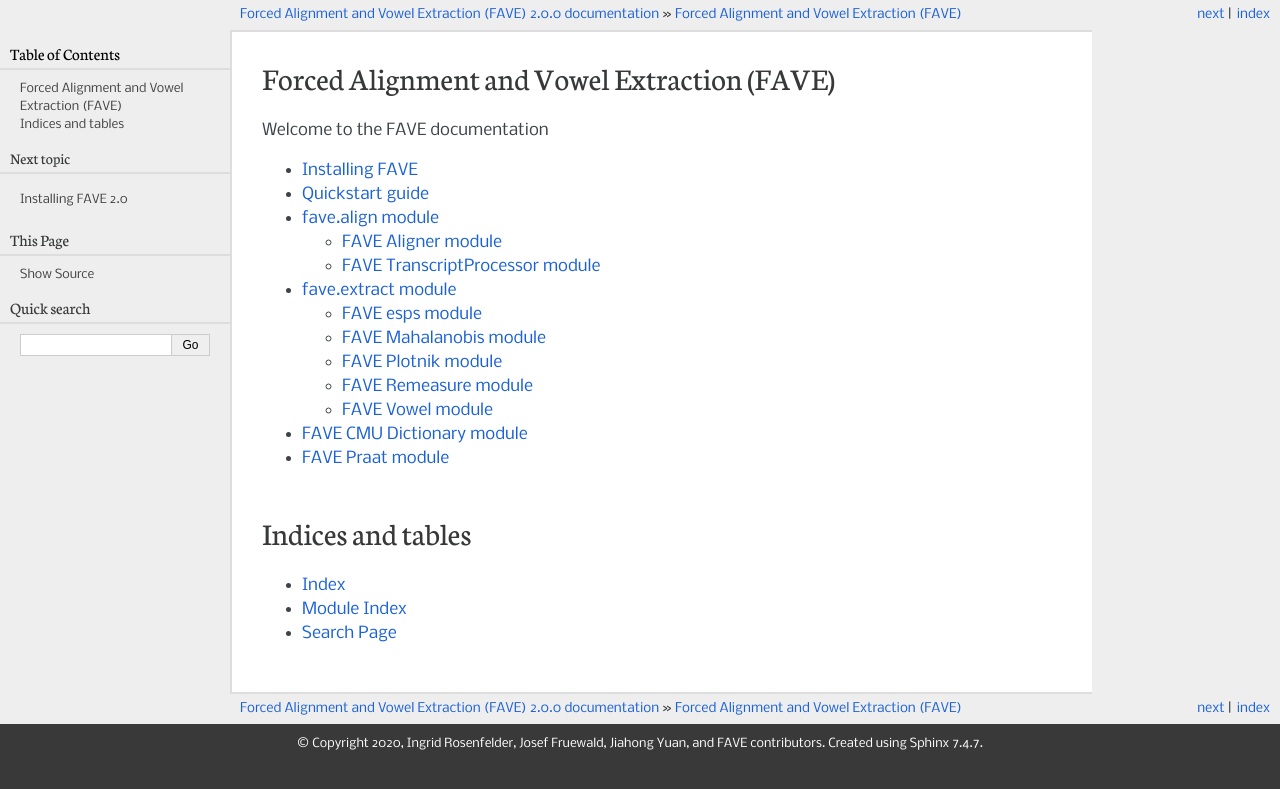
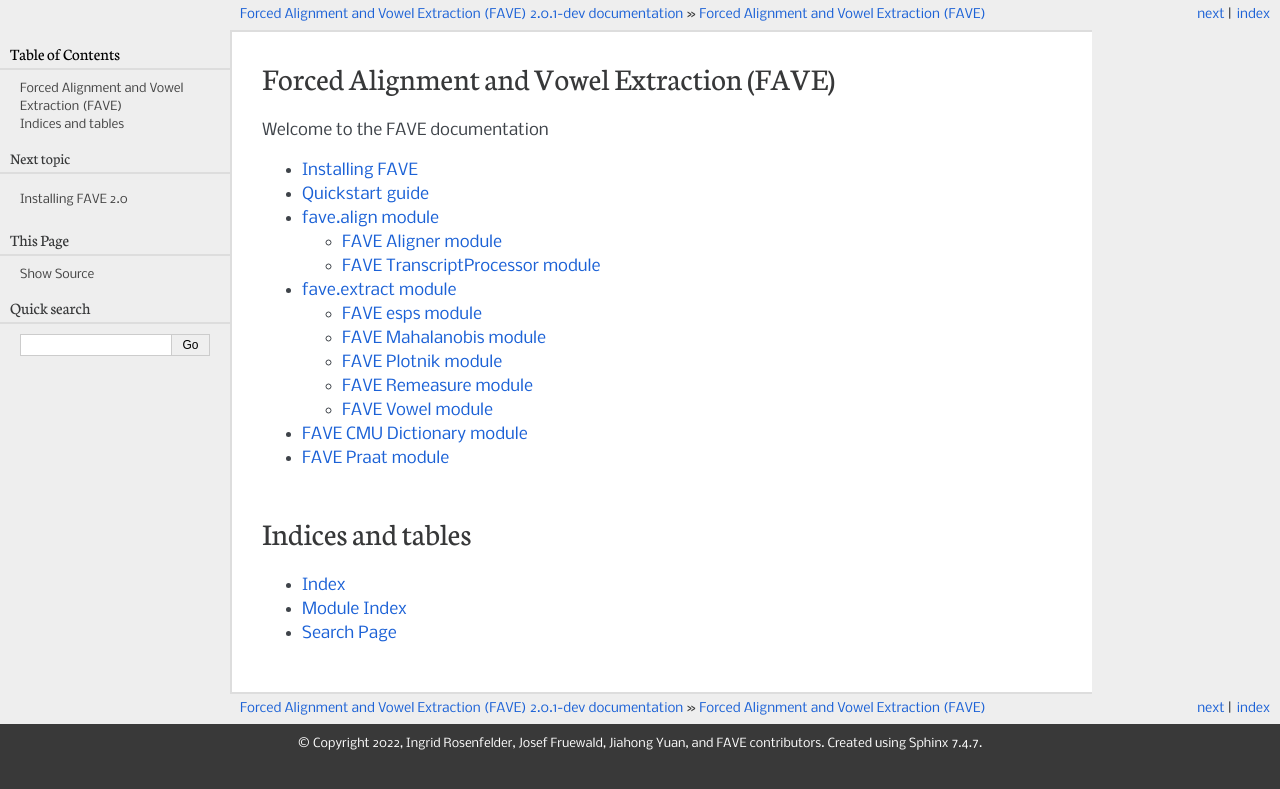
Before and after one commit to JoFrhwld/FAVE, a Sphinx documentation site: the page built from docs/index.rst, in a window 1280 px wide. Shown: the top 789 px of the page. Built offline with Sphinx 7.4.7, drawn with Linux system fonts in a browser that asks for light colours.

Commit message:
Pin Jinja2 dependency to resolve build failures
Update .gitignore and documentation metadata as well.

```diff
--- a/docs/conf.py
+++ b/docs/conf.py
@@ -19,11 +19,11 @@
 # -- Project information -----------------------------------------------------
 
 project = 'Forced Alignment and Vowel Extraction (FAVE)'
-copyright = '2020, Ingrid Rosenfelder, Josef Fruewald, Jiahong Yuan, and FAVE contributors'
+copyright = '2022, Ingrid Rosenfelder, Josef Fruewald, Jiahong Yuan, and FAVE contributors'
 author = 'Ingrid Rosenfelder, Josef Fruewald, Jiahong Yuan, and FAVE contributors'
 
 # The full version, including alpha/beta/rc tags
-release = '2.0.0'
+release = '2.0.1-dev'
 
 
 # -- General configuration ---------------------------------------------------
--- /dev/null
+++ b/docs/requirements.txt
@@ -0,0 +1 @@
+jinja2==3.0.0
--- a/pyproject.toml
+++ b/pyproject.toml
@@ -11,6 +11,7 @@
 
 [tool.poetry.dev-dependencies]
 sphinx = "^4"
+jinja2 = "~3.0"
 pylint = "^2.5.2"
 
 [build-system]
```
Also changed, not shown: 1 other file.
